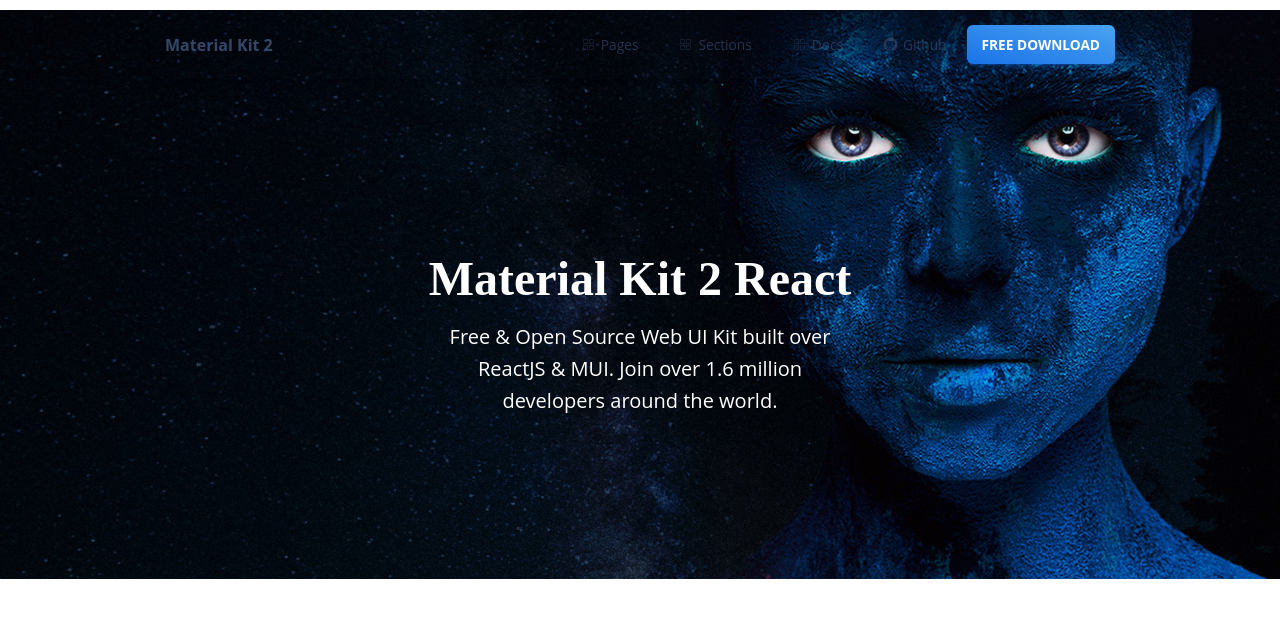
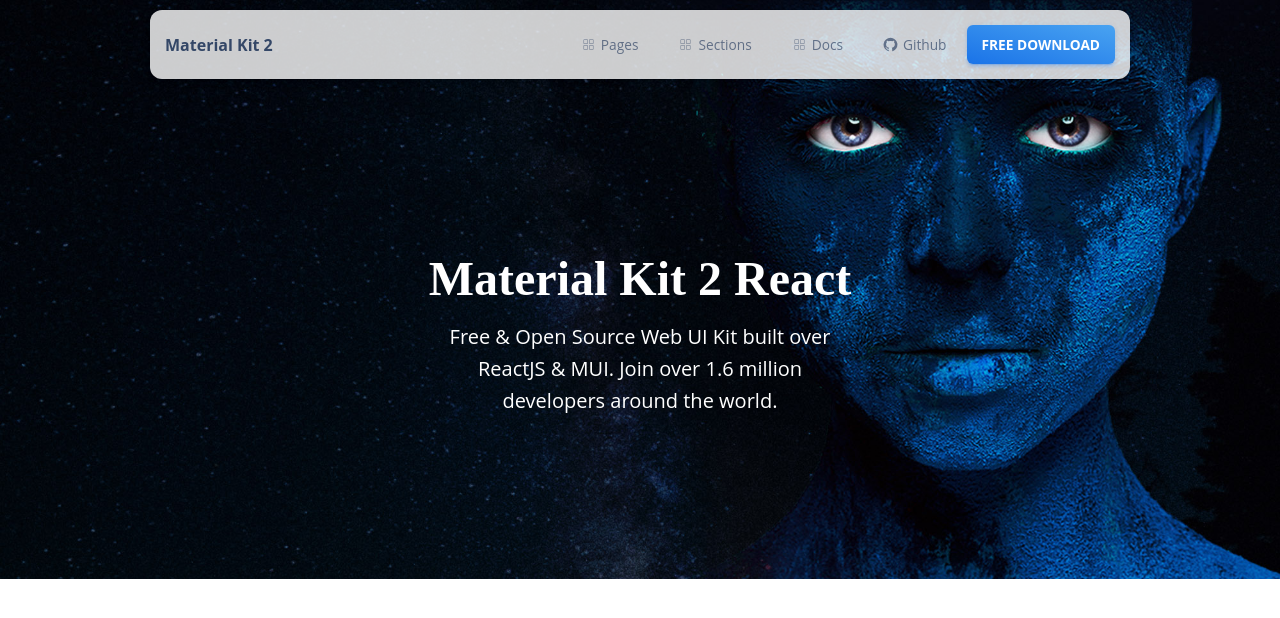
Before and after one commit to ahmedelshkh/React-App, a React (Create React App) app: page / in a window 1280 px wide. Shown: the top 618 px of the page. Built offline with nearby package versions, Linux system fonts and the light colour scheme.

Commit message:
fixed style issue in header

```diff
--- a/src/App.css
+++ b/src/App.css
@@ -101,9 +101,10 @@
   min-height: 70vh;
   background-image: url('images/bg-presentation.jpg');
   background-size: cover;
+  padding-top: 10px;
 }
 header {
-  margin: 10px 150px;
+  margin:0 150px 10px 150px;
   padding: 15px;
   display: flex;
   justify-content: space-between;
@@ -111,6 +112,7 @@
   box-shadow: var(--header-shadow);
   border-radius: .75rem;
   position: sticky;
+  background-color: rgba(255, 255, 255, 0.8);
 }
 header .logo {
   color: var(--text-primary);
```
